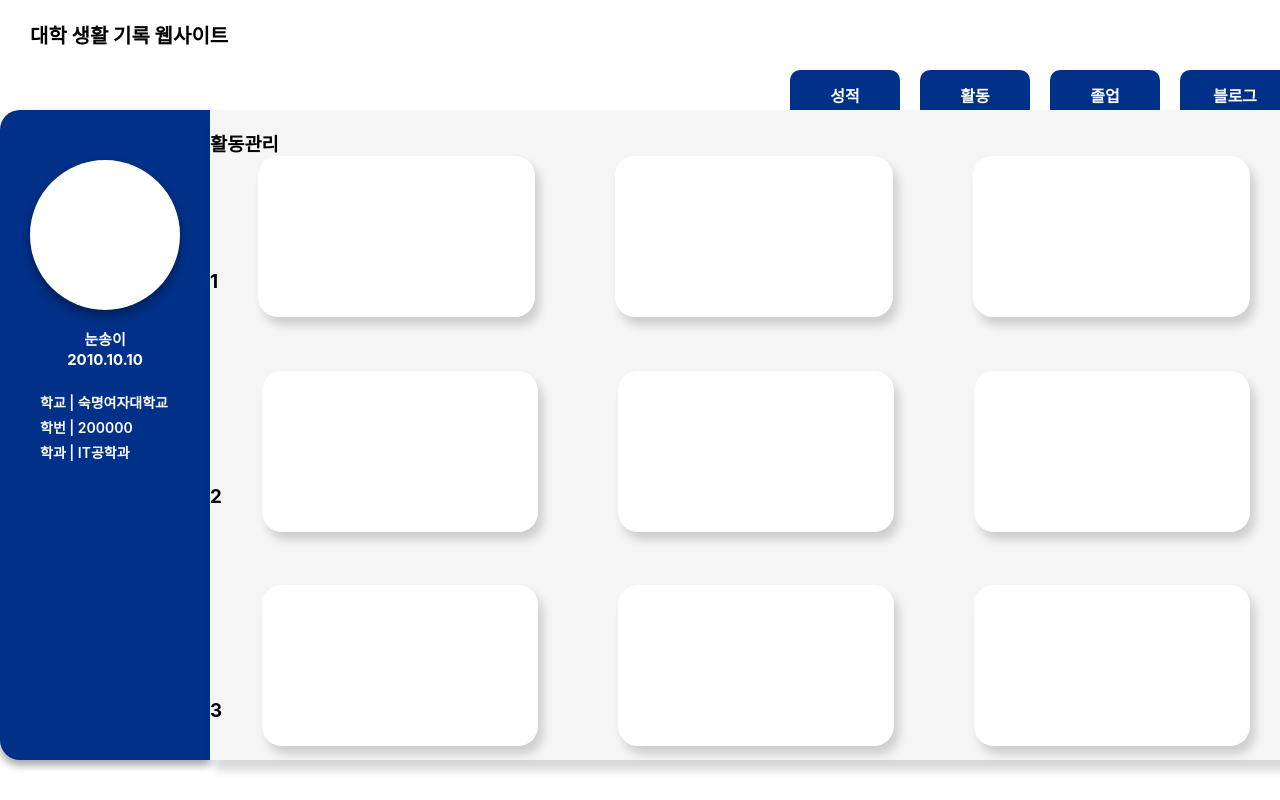
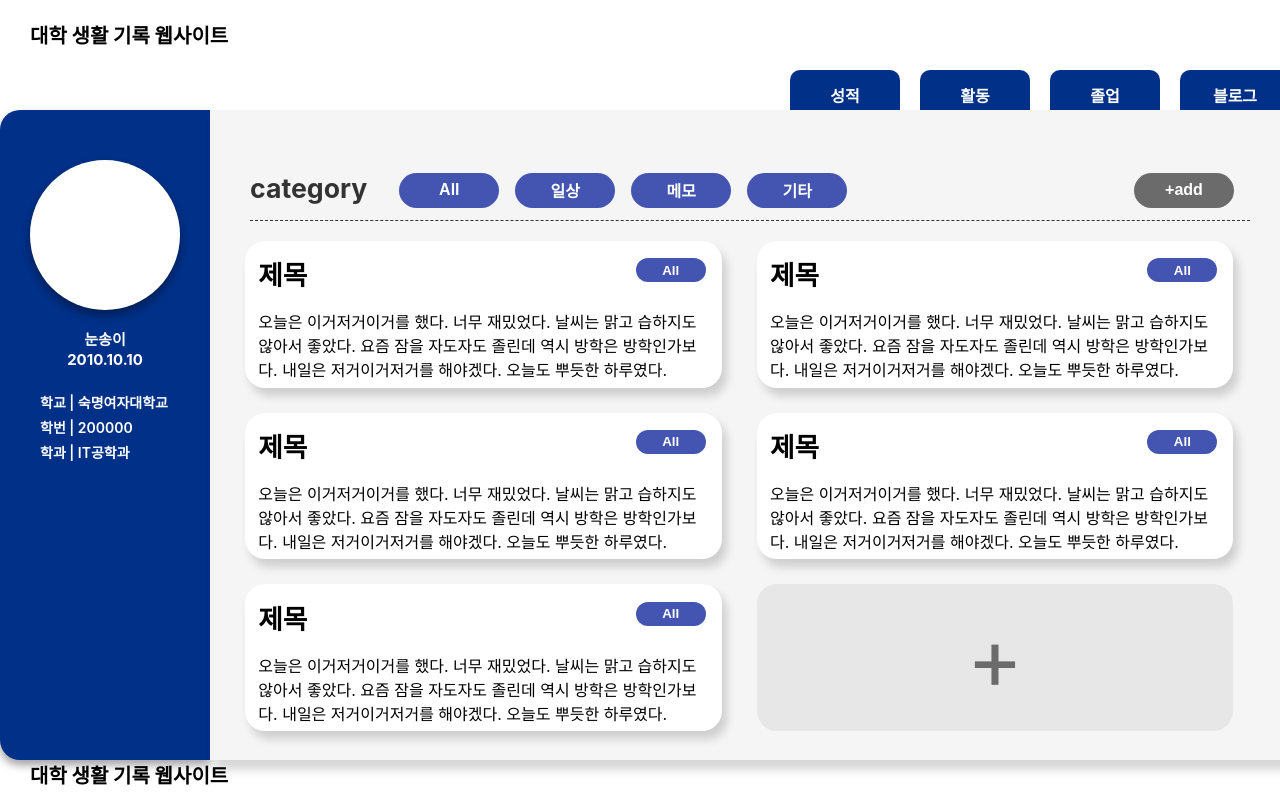
Before and after one commit to JIMIN1020/react-project-univ_life, a React (Create React App) app: page / in a window 1280 px wide. Shown: the top 800 px of the page. Built offline with nearby package versions, Linux system fonts and the light colour scheme.

Commit message:
13-블로그_UI디자인

```diff
--- a/src/App.js
+++ b/src/App.js
@@ -4,9 +4,12 @@ import GraduationPage from "./Pages/GraduationPage";
 import ActiviPage from "./Pages/ActiviPage";
 import MainPage from "./Pages/MainPage";
 import Page from "./Pages/Page";
+import BlogPage from "./Pages/BlogPage";
 
 function App() {
-  return <ActiviPage></ActiviPage>;
+  return (
+    <><BlogPage /><GradePage /><GraduationPage /><ActiviPage /><MainPage /></>
+  );
 }
 
 export default App;
--- /dev/null
+++ b/src/Pages/BlogPage.js
@@ -0,0 +1,41 @@
+import React from "react";
+import styles from "./BlogPage.module.css";
+import Profile from "./Components/Profile";
+import IndexBar from "./Components/IndexBar";
+import Card from "./Components/BlogPage/Card"
+
+export const BlogPage = () => {
+  return (
+    <div className={styles.container}>
+      <div className={styles.top}>
+        <h1>대학 생활 기록 웹사이트</h1>
+      </div>
+      <div className={styles.bottom}>
+        <IndexBar />
+        <div className={styles.contents}>
+          <Profile />
+          <div className={styles.contentBox}>
+            <div className={styles.category_bar}>
+                <text className={styles.text}>category</text>
+                <button className={styles.category_btn}>All</button>
+                <button className={styles.category_btn}>일상</button>
+                <button className={styles.category_btn}>메모</button>
+                <button className={styles.category_btn}>기타</button>
+                <button className={styles.category_add}>+add</button>
+            </div>
+            <div className={styles.cardsList}>
+                <Card />
+                <Card />
+                <Card />
+                <Card />
+                <Card />
+                <div className={styles.card_add}>+</div>
+            </div>
+          </div>
+        </div>
+      </div>
+    </div>
+  );
+};
+
+export default BlogPage;
--- /dev/null
+++ b/src/Pages/BlogPage.module.css
@@ -0,0 +1,119 @@
+.container {
+  width: 100vw;
+  height: 90vh;
+}
+
+.top {
+  width: 100%;
+  height: 50px;
+}
+
+.top h1 {
+  font-size: 20px;
+  margin: 20px 30px;
+}
+
+.bottom {
+  width: 100%;
+  height: 90%;
+  display: flex;
+  flex-direction: column;
+}
+
+.contents {
+  display: flex;
+  justify-content: center;
+  margin: 0 auto;
+  width: 1290px;
+  height: 650px;
+}
+
+.contentBox {
+  background-color: rgb(245, 245, 245);
+
+  border-radius: 0 10px 10px 0;
+  width: 1080px;
+  height: 650px;
+
+  box-shadow: 5px 10px 10px rgba(0, 0, 0, 0.16);
+}
+
+.category_bar {
+  align-items: center;
+  display: flex;
+  flex-direction: row;
+  width: 1000px;
+  height: 60px;
+  margin: 50px auto auto auto;
+  border-bottom: dashed;
+  border-color: #333333;
+  border-width: 1px;
+}
+
+.text {
+  margin-right: 2rem;
+  margin-bottom: 3pt;
+  font-size: 20pt;
+  font-weight: 700;
+  color: #333333;
+  display: flex;
+  flex-direction: row;
+}
+
+.category_btn {
+  background-color: #4355b1;
+  color: white;
+  width: 100px;
+  height: 35px;
+  text-align: center;
+  display: flex;
+  flex-direction: row;
+  justify-content: center;
+  align-items: center;
+  cursor: pointer;
+  outline: none;
+  border: none;
+  font-size: 1rem;
+  font-weight: 700;
+  border-radius: 5rem;
+  margin-right: 1rem;
+}
+
+.category_add {
+  background-color: #6b6b6b;
+  color: white;
+  width: 100px;
+  height: 35px;
+  text-align: center;
+  display: flex;
+  flex-direction: row;
+  justify-content: center;
+  align-items: center;
+  cursor: pointer;
+  outline: none;
+  border: none;
+  font-size: 1rem;
+  font-weight: 700;
+  border-radius: 5rem;
+  margin-right: 1rem;
+  margin-left: auto;
+}
+
+.cardsList {
+  display: flex;
+  flex-flow: row wrap;
+}
+
+.card_add {
+  background-color: #E7E7E7;
+  width: 450px;
+  height: 120px;
+  border-radius: 20px;
+  margin: 20px 0px 5px 35px;
+  padding: 10pt;
+  display: flex;
+  font-size: 64pt;
+  justify-content: center;
+  align-items: center;
+  color: #6B6B6B;
+}
--- /dev/null
+++ b/src/Pages/Components/BlogPage/Card.js
@@ -0,0 +1,19 @@
+import React from "react";
+import styles from "./Card.module.css";
+
+const Card = () => {
+  return (
+      <div className={styles.card}>
+        <div className={styles.main}>
+            <text className={styles.title}>제목</text>
+            <button className={styles.category_btn}>All</button>
+        </div>
+        <p className={styles.content}>
+            오늘은 이거저거이거를 했다. 너무 재밌었다. 날씨는 맑고 습하지도 않아서 좋았다. 요즘 잠을 자도자도 졸린데 역시 방학은 방학인가보다.
+            내일은 저거이거저거를 해야겠다. 오늘도 뿌듯한 하루였다.
+        </p>
+      </div>
+  )
+}
+
+export default Card;
--- /dev/null
+++ b/src/Pages/Components/BlogPage/Card.module.css
@@ -0,0 +1,40 @@
+.card {
+    background-color: white;
+    box-shadow: 5px 8px 10px rgba(0, 0, 0, 0.16);
+    width: 450px;
+    height: 120px;
+    border-radius: 20px;
+    margin: 20px 0px 5px 35px;
+    padding: 10pt;
+}
+
+.main {
+    display: flex;
+    flex-direction: row;
+}
+
+.title {
+    font-size: 20pt;
+    font-weight: 700;
+    display: flex;
+    flex-direction: row;
+}
+
+.category_btn {
+    background-color: #4355b1;
+    color: white;
+    width: 70px;
+    height: 24px;
+    text-align: center;
+    display: flex;
+    flex-direction: row;
+    justify-content: center;
+    align-items: center;
+    cursor: pointer;
+    outline: none;
+    border: none;
+    font-size: 10pt;
+    font-weight: 700;
+    border-radius: 5rem;
+    margin: 3pt 2pt 0 auto;
+  }
```
Also changed, not shown: 1 other file (tests, documents, lock files or other folders).
